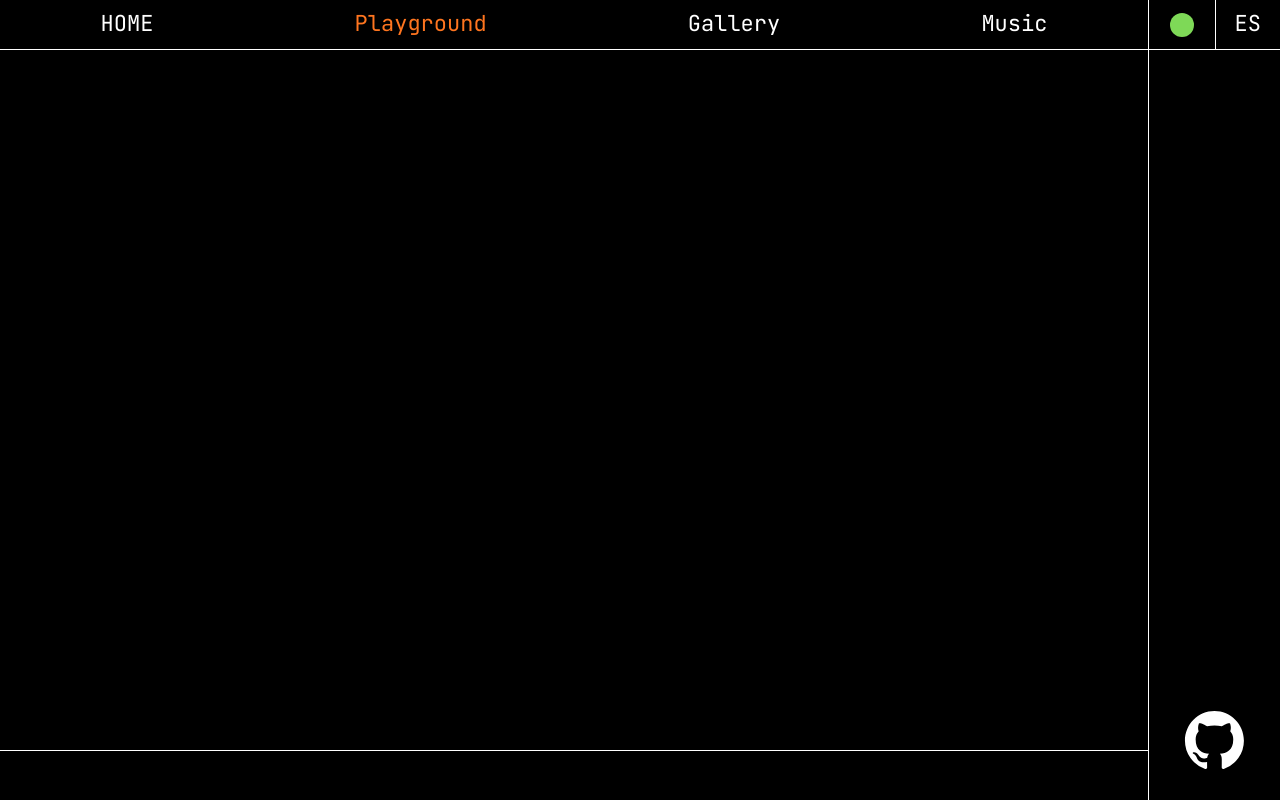
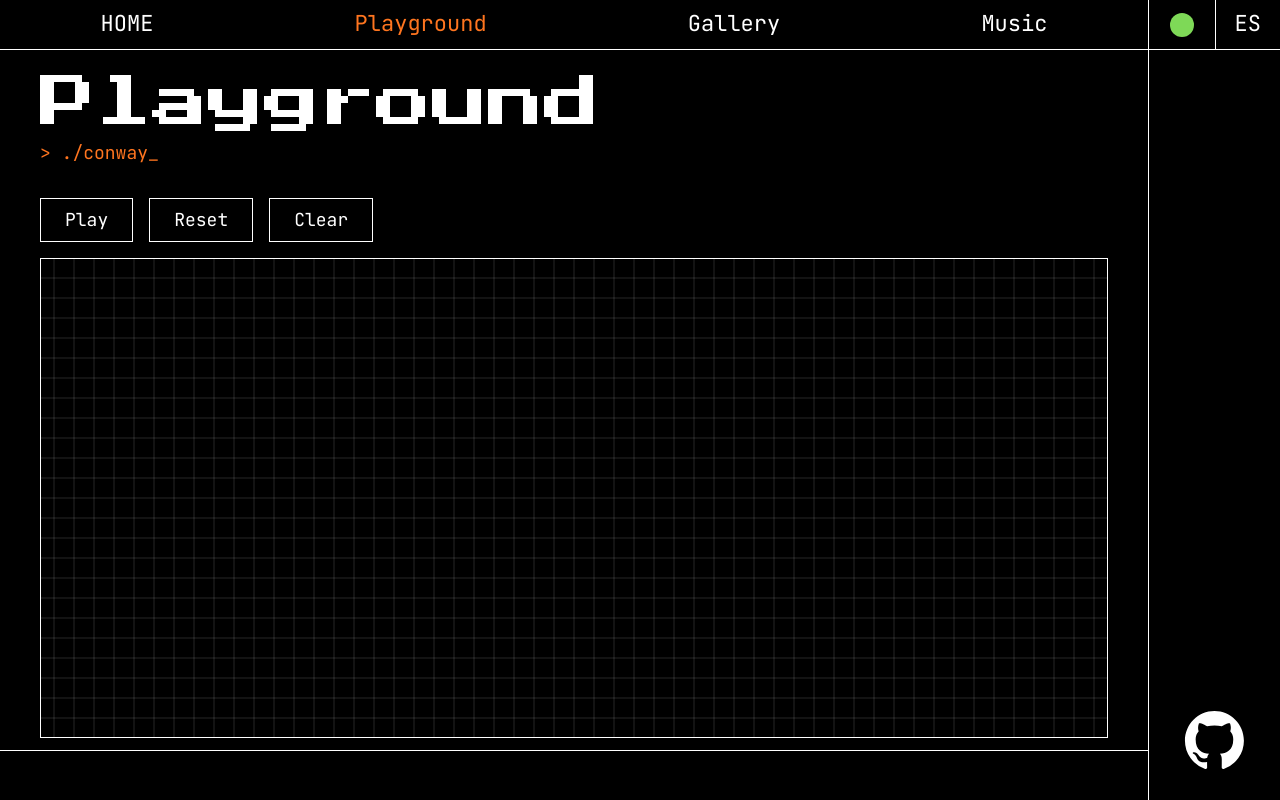
Before and after one commit to LaraEnGithub/laraengithub.github.io, a React (Vite) app in the folder react-app/: page /playground/conway in a window 1280 px wide. Built offline with nearby package versions, Linux system fonts and the light colour scheme.

Commit message:
Conway's game of life

```diff
--- a/react-app/src/App.css
+++ b/react-app/src/App.css
@@ -283,6 +283,9 @@
 .gallery-title,
 .gallery-tabs,
 .gallery-grid > *,
+.playground-title,
+.playground-tabs,
+.life,
 .music-title,
 .music-subtitle,
 .song-row {
@@ -357,6 +360,10 @@
   .gallery-title,
   .gallery-tabs,
   .gallery-grid > *,
+  .playground-title,
+  .playground-tabs,
+  .life,
+  .playground-tabs a.active::after,
   .music-title,
   .music-subtitle,
   .song-row,
@@ -376,33 +383,94 @@
   }
 }
 
-.gallery-title {
+.gallery-title,
+.playground-title {
   margin: 0 0 24px;
 }
 
-.gallery-tabs {
+.gallery-tabs,
+.playground-tabs {
   display: flex;
   gap: 32px;
   margin-bottom: 32px;
 }
 
-.gallery-tabs a {
+.gallery-tabs a,
+.playground-tabs a {
   color: var(--text);
   text-decoration: none;
 }
 
 .gallery-tabs a:hover,
-.gallery-tabs a.active {
+.gallery-tabs a.active,
+.playground-tabs a:hover,
+.playground-tabs a.active {
   color: var(--orange);
 }
 
 .gallery-tabs a.active::after,
+.playground-tabs a.active::after,
 .cursor {
   animation: blink 1s steps(1) infinite;
 }
 
-.gallery-tabs a.active::after {
+.gallery-tabs a.active::after,
+.playground-tabs a.active::after {
   content: '_';
+}
+
+.playground {
+  display: flex;
+  flex-direction: column;
+  height: 100%;
+  padding: 40px;
+  text-align: left;
+
+  @media (max-width: 1024px) {
+    height: auto;
+    padding: 20px;
+  }
+}
+
+.life {
+  display: flex;
+  flex-direction: column;
+  flex: 1;
+  min-height: 0;
+  gap: 16px;
+}
+
+.life-controls {
+  display: flex;
+  flex-wrap: wrap;
+  gap: 16px;
+}
+
+.life-controls button {
+  border: 1px solid var(--border);
+  background: none;
+  color: var(--text);
+  font: inherit;
+  padding: 8px 24px;
+  cursor: pointer;
+}
+
+.life-controls button:hover {
+  color: var(--orange);
+}
+
+.life-controls button.is-running {
+  background: var(--orange);
+  color: var(--bg);
+}
+
+.life-canvas {
+  display: block;
+  flex: 1;
+  width: 100%;
+  min-height: 60svh;
+  border: 1px solid var(--border);
+  cursor: crosshair;
 }
 
 @keyframes blink {
--- a/react-app/src/App.tsx
+++ b/react-app/src/App.tsx
@@ -5,7 +5,7 @@ import { NavBar } from './components/NavBar'
 import { Home } from './pages/Home'
 import { Galeria } from './pages/Galeria'
 import { Musica } from './pages/Musica'
-import { UnderConstruction } from './pages/UnderConstruction'
+import { Playground } from './pages/Playground'
 import { useLang } from './i18n/lang'
 
 function App() {
@@ -33,7 +33,7 @@ function App() {
           <Route path="/galeria/:collection?" element={<Galeria />} />
           <Route path="/fotos" element={<Navigate to="/galeria/fotos" replace />} />
           <Route path="/3d" element={<Navigate to="/galeria/3d" replace />} />
-          <Route path="/playground" element={<UnderConstruction />} />
+          <Route path="/playground/:game?" element={<Playground />} />
           <Route path="/musica" element={<Musica />} />
         </Routes>
       </main>
--- /dev/null
+++ b/react-app/src/components/GameOfLife.tsx
@@ -0,0 +1,213 @@
+import { useEffect, useRef, useState } from 'react'
+import { pointer, select } from 'd3-selection'
+import { zoom, zoomIdentity, zoomTransform } from 'd3-zoom'
+import { useLang } from '../i18n/lang'
+
+const SIZE = 1000
+const W = SIZE + 2
+const INITIAL_CELL_PX = 20
+const MAX_CELL_PX = 60
+const GRID_MIN_CELL_PX = 6
+const STEP_MS = 100
+// --orange (#ff751f) packed as a little-endian RGBA pixel
+const ALIVE_PIXEL = 0xff1f75ff
+const GRID_COLOR = 'rgba(255, 255, 255, 0.15)'
+const BORDER_COLOR = '#fff'
+
+type Board = { cells: Uint8Array; next: Uint8Array; initial: Uint8Array; started: boolean }
+
+const createBoard = (): Board => ({
+  cells: new Uint8Array(W * W),
+  next: new Uint8Array(W * W),
+  initial: new Uint8Array(W * W),
+  started: false,
+})
+
+const step = (board: Board) => {
+  const { cells, next } = board
+  for (let y = 1; y <= SIZE; y++) {
+    for (let i = y * W + 1, end = i + SIZE; i < end; i++) {
+      const n =
+        cells[i - W - 1] + cells[i - W] + cells[i - W + 1] +
+        cells[i - 1] + cells[i + 1] +
+        cells[i + W - 1] + cells[i + W] + cells[i + W + 1]
+      next[i] = n === 3 || (n === 2 && cells[i]) ? 1 : 0
+    }
+  }
+  board.cells = next
+  board.next = cells
+}
+
+export const GameOfLife = () => {
+  const { t } = useLang()
+  const canvasRef = useRef<HTMLCanvasElement>(null)
+  const redrawRef = useRef(() => {})
+  const [board] = useState(createBoard)
+  const [running, setRunning] = useState(false)
+
+  useEffect(() => {
+    const canvas = canvasRef.current
+    if (!canvas) return
+    const ctx = canvas.getContext('2d')!
+    const image = new ImageData(SIZE, SIZE)
+    const pixels = new Uint32Array(image.data.buffer)
+    const offscreen = document.createElement('canvas')
+    offscreen.width = SIZE
+    offscreen.height = SIZE
+    const offscreenCtx = offscreen.getContext('2d')!
+    let imageDirty = true
+    let frame = 0
+
+    const draw = () => {
+      frame = 0
+      if (imageDirty) {
+        const { cells } = board
+        for (let y = 0; y < SIZE; y++) {
+          const src = (y + 1) * W + 1
+          const dst = y * SIZE
+          for (let x = 0; x < SIZE; x++) pixels[dst + x] = cells[src + x] ? ALIVE_PIXEL : 0
+        }
+        offscreenCtx.putImageData(image, 0, 0)
+        imageDirty = false
+      }
+
+      const dpr = window.devicePixelRatio || 1
+      const w = canvas.width / dpr
+      const h = canvas.height / dpr
+      const { k, x: tx, y: ty } = zoomTransform(canvas)
+
+      ctx.setTransform(1, 0, 0, 1, 0, 0)
+      ctx.clearRect(0, 0, canvas.width, canvas.height)
+      ctx.imageSmoothingEnabled = false
+      ctx.setTransform(k * dpr, 0, 0, k * dpr, tx * dpr, ty * dpr)
+      ctx.drawImage(offscreen, 0, 0)
+
+      ctx.setTransform(dpr, 0, 0, dpr, 0, 0)
+      ctx.lineWidth = 1
+      if (k >= GRID_MIN_CELL_PX) {
+        const x0 = Math.max(0, Math.floor(-tx / k))
+        const x1 = Math.min(SIZE, Math.ceil((w - tx) / k))
+        const y0 = Math.max(0, Math.floor(-ty / k))
+        const y1 = Math.min(SIZE, Math.ceil((h - ty) / k))
+        ctx.beginPath()
+        for (let x = x0; x <= x1; x++) {
+          ctx.moveTo(tx + x * k, ty + y0 * k)
+          ctx.lineTo(tx + x * k, ty + y1 * k)
+        }
+        for (let y = y0; y <= y1; y++) {
+          ctx.moveTo(tx + x0 * k, ty + y * k)
+          ctx.lineTo(tx + x1 * k, ty + y * k)
+        }
+        ctx.strokeStyle = GRID_COLOR
+        ctx.stroke()
+      }
+      ctx.strokeStyle = BORDER_COLOR
+      ctx.strokeRect(tx, ty, SIZE * k, SIZE * k)
+    }
+
+    const requestDraw = () => {
+      if (!frame) frame = requestAnimationFrame(draw)
+    }
+    const markDirty = () => {
+      imageDirty = true
+      requestDraw()
+    }
+    redrawRef.current = markDirty
+
+    const selection = select(canvas)
+    const zoomBehavior = zoom<HTMLCanvasElement, unknown>()
+      .translateExtent([[0, 0], [SIZE, SIZE]])
+      .clickDistance(4)
+      .on('zoom', requestDraw)
+    selection.call(zoomBehavior).on('dblclick.zoom', null)
+
+    let centered = false
+    const resize = () => {
+      const w = canvas.clientWidth
+      const h = canvas.clientHeight
+      if (!w || !h) return
+      const dpr = window.devicePixelRatio || 1
+      canvas.width = Math.round(w * dpr)
+      canvas.height = Math.round(h * dpr)
+      zoomBehavior.scaleExtent([Math.min(w, h) / SIZE, MAX_CELL_PX])
+      if (centered) {
+        selection.call(zoomBehavior.scaleBy, 1)
+      } else {
+        centered = true
+        selection.call(
+          zoomBehavior.transform,
+          zoomIdentity.translate(w / 2, h / 2).scale(INITIAL_CELL_PX).translate(-SIZE / 2, -SIZE / 2),
+        )
+      }
+      requestDraw()
+    }
+    const observer = new ResizeObserver(resize)
+    observer.observe(canvas)
+
+    const toggleCell = (event: MouseEvent) => {
+      const [wx, wy] = zoomTransform(canvas).invert(pointer(event, canvas))
+      const x = Math.floor(wx)
+      const y = Math.floor(wy)
+      if (x < 0 || y < 0 || x >= SIZE || y >= SIZE) return
+      board.cells[(y + 1) * W + x + 1] ^= 1
+      markDirty()
+    }
+    canvas.addEventListener('click', toggleCell)
+
+    return () => {
+      observer.disconnect()
+      cancelAnimationFrame(frame)
+      selection.on('.zoom', null)
+      canvas.removeEventListener('click', toggleCell)
+    }
+  }, [board])
+
+  useEffect(() => {
+    if (!running) return
+    const id = setInterval(() => {
+      step(board)
+      redrawRef.current()
+    }, STEP_MS)
+    return () => clearInterval(id)
+  }, [running, board])
+
+  const togglePlay = () => {
+    if (!running && !board.started) {
+      board.initial.set(board.cells)
+      board.started = true
+    }
+    setRunning(!running)
+  }
+
+  const reset = () => {
+    setRunning(false)
+    if (board.started) board.cells.set(board.initial)
+    board.started = false
+    redrawRef.current()
+  }
+
+  const clear = () => {
+    setRunning(false)
+    board.cells.fill(0)
+    board.initial.fill(0)
+    board.started = false
+    redrawRef.current()
+  }
+
+  return (
+    <div className="life">
+      <div className="life-controls">
+        <button type="button" className={running ? 'is-running' : undefined} onClick={togglePlay}>
+          {running ? t('life.pause') : t('life.play')}
+        </button>
+        <button type="button" onClick={reset}>
+          {t('life.reset')}
+        </button>
+        <button type="button" onClick={clear}>
+          {t('life.clear')}
+        </button>
+      </div>
+      <canvas ref={canvasRef} className="life-canvas" aria-label={t('graph.conway')} />
+    </div>
+  )
+}
--- a/react-app/src/i18n/translations.ts
+++ b/react-app/src/i18n/translations.ts
@@ -10,10 +10,15 @@ export const es = {
   'graph.label': 'Mapa del sitio',
   'graph.photos': 'Fotos',
   'graph.3d': '3D',
+  'graph.conway': 'Juego de la vida',
   'side.random': 'Llévame a algún lugar interesante',
   'side.songOfTheDay': 'Canción del día',
   'side.seeAll': 'VER TODAS',
   'music.songsOfTheDay': 'Canciones del día',
+  'life.play': 'Play',
+  'life.pause': 'Pausa',
+  'life.reset': 'Reiniciar',
+  'life.clear': 'Borrar',
 }
 
 export const en: typeof es = {
@@ -28,10 +33,15 @@ export const en: typeof es = {
   'graph.label': 'Site map',
   'graph.photos': 'Photos',
   'graph.3d': '3D',
+  'graph.conway': 'Game of Life',
   'side.random': 'Take me somewhere interesting',
   'side.songOfTheDay': 'Daily song',
   'side.seeAll': 'SEE ALL',
   'music.songsOfTheDay': 'Daily song',
+  'life.play': 'Play',
+  'life.pause': 'Pause',
+  'life.reset': 'Reset',
+  'life.clear': 'Clear',
 }
 
 export type TranslationKey = keyof typeof es
--- /dev/null
+++ b/react-app/src/pages/Playground.tsx
@@ -0,0 +1,22 @@
+import { Navigate, NavLink, useParams } from 'react-router'
+import { GameOfLife } from '../components/GameOfLife'
+import { useLang } from '../i18n/lang'
+
+export const Playground = () => {
+  const { t } = useLang()
+  const { game } = useParams()
+
+  if (game !== 'conway') {
+    return <Navigate to="/playground/conway" replace />
+  }
+
+  return (
+    <section className="playground">
+      <h1 className="playground-title">{t('nav.playground')}</h1>
+      <nav className="playground-tabs">
+        <NavLink to="/playground/conway">&gt; ./conway</NavLink>
+      </nav>
+      <GameOfLife />
+    </section>
+  )
+}
--- a/react-app/src/siteMap.ts
+++ b/react-app/src/siteMap.ts
@@ -9,6 +9,7 @@ export const SITE_MAP: SiteSection[] = [
   { id: 'musica', path: '/musica', label: 'nav.music', parent: 'home' },
   { id: 'fotos', path: '/galeria/fotos', label: 'graph.photos', parent: 'galeria' },
   { id: '3d', path: '/galeria/3d', label: 'graph.3d', parent: 'galeria' },
+  { id: 'conway', path: '/playground/conway', label: 'graph.conway', parent: 'playground' },
 ]
 
 export const LEAF_SECTIONS = SITE_MAP.filter((s) => !SITE_MAP.some((other) => other.parent === s.id))
```
